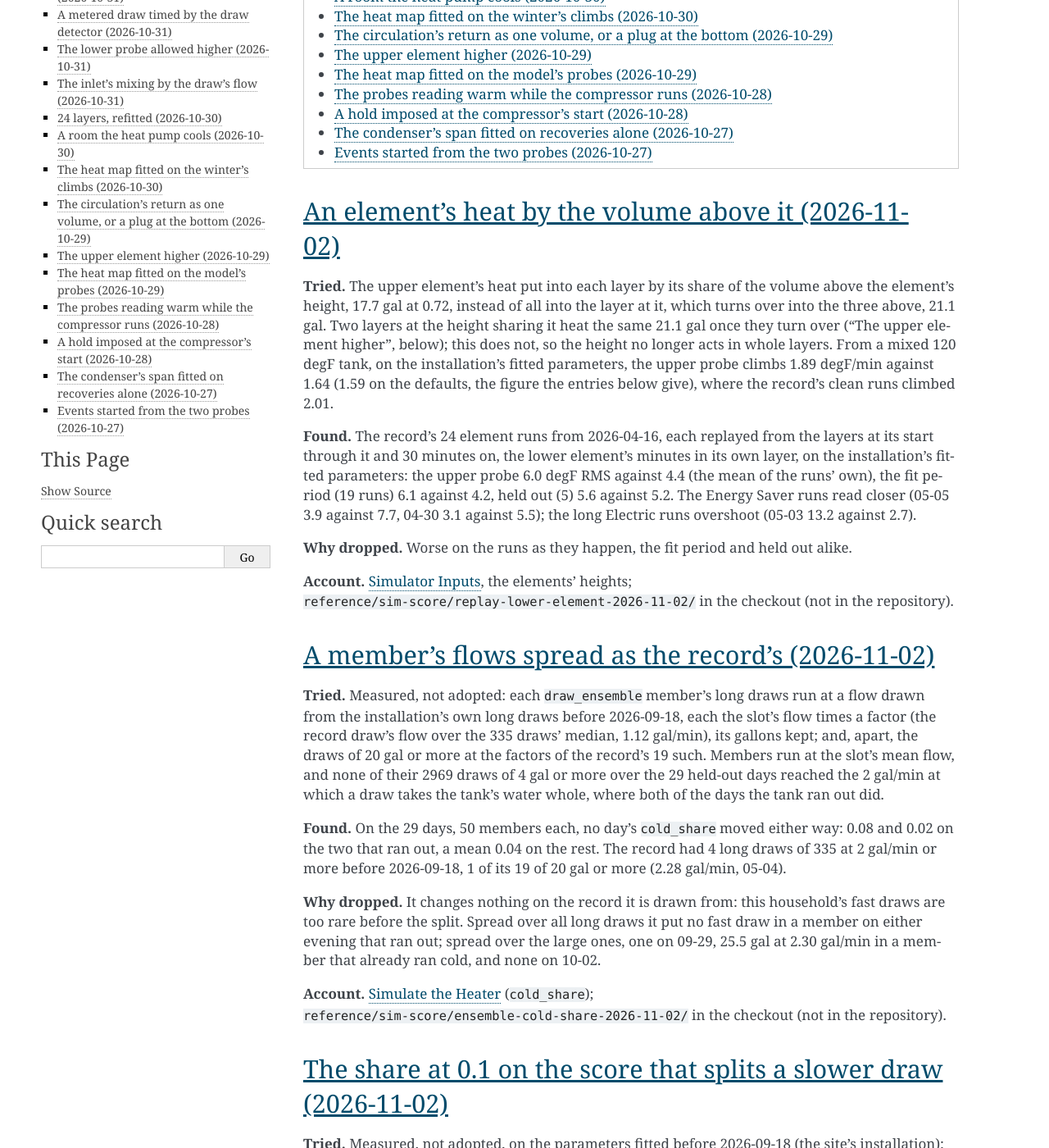
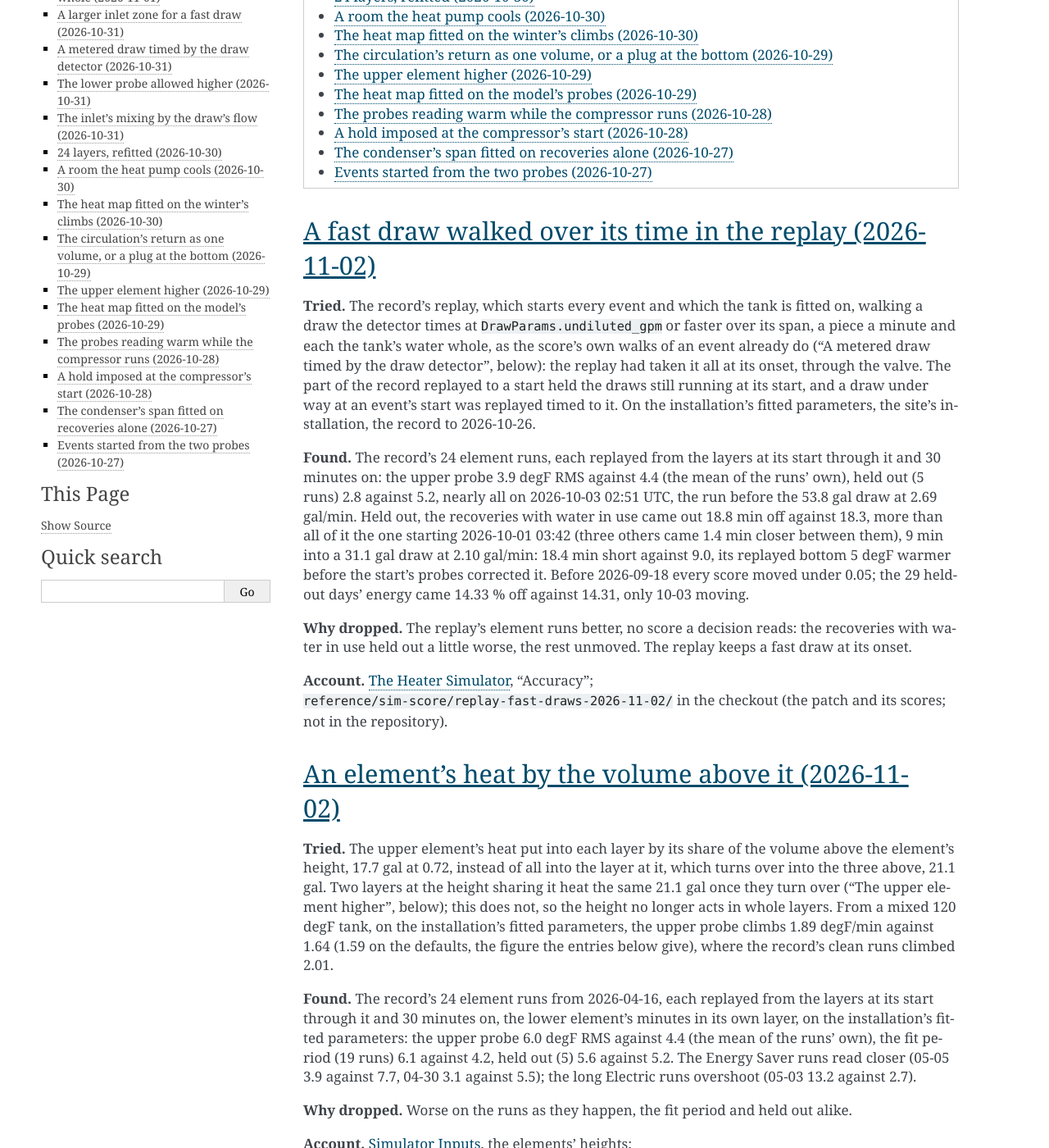
Before and after one commit to eman/nwp500-python, a Sphinx documentation site: the page built from docs/explanation/simulator-tried.rst, in a window 1280 px wide and 1400 px high, scrolled down 654 px. Shown: the whole window at 82% size. Built offline with Sphinx 7.4.7, drawn with Linux system fonts in a browser that asks for light colours; some of the changed text lies outside the part shown.

Commit message:
docs(sim): a fast draw walked over its time in the replay tried and dropped

```diff
--- a/docs/explanation/simulator-tried.rst
+++ b/docs/explanation/simulator-tried.rst
@@ -11,6 +11,41 @@
 .. contents::
    :local:
    :depth: 1
+
+
+A fast draw walked over its time in the replay (2026-11-02)
+===========================================================
+
+**Tried.** The record's replay, which starts every event and which the
+tank is fitted on, walking a draw the detector times at
+``DrawParams.undiluted_gpm`` or faster over its span, a piece a minute
+and each the tank's water whole, as the score's own walks of an event
+already do ("A metered draw timed by the draw detector", below): the
+replay had taken it all at its onset, through the valve. The part of the
+record replayed to a start held the draws still running at its start,
+and a draw under way at an event's start was replayed timed to it. On
+the installation's fitted parameters, the site's installation, the
+record to 2026-10-26.
+
+**Found.** The record's 24 element runs, each replayed from the layers
+at its start through it and 30 minutes on: the upper probe 3.9 degF RMS
+against 4.4 (the mean of the runs' own), held out (5 runs) 2.8 against
+5.2, nearly all on 2026-10-03 02:51 UTC, the run before the 53.8 gal
+draw at 2.69 gal/min. Held out, the recoveries with water in use came
+out 18.8 min off against 18.3, more than all of it the one starting
+2026-10-01 03:42 (three others came 1.4 min closer between them), 9 min
+into a 31.1 gal draw at 2.10 gal/min: 18.4 min short against 9.0, its
+replayed bottom 5 degF warmer before the start's probes corrected it.
+Before 2026-09-18 every score moved under 0.05; the 29 held-out days'
+energy came 14.33 % off against 14.31, only 10-03 moving.
+
+**Why dropped.** The replay's element runs better, no score a decision
+reads: the recoveries with water in use held out a little worse, the
+rest unmoved. The replay keeps a fast draw at its onset.
+
+**Account.** :doc:`simulator`, "Accuracy";
+``reference/sim-score/replay-fast-draws-2026-11-02/`` in the checkout
+(the patch and its scores; not in the repository).
 
 
 An element's heat by the volume above it (2026-11-02)
```
